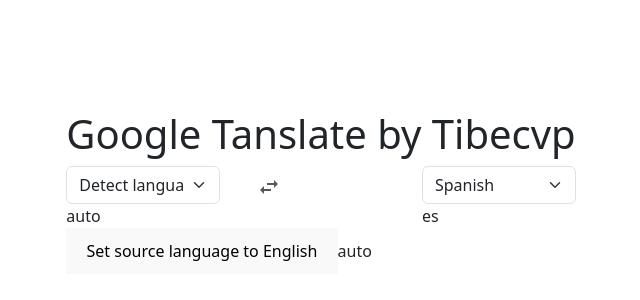
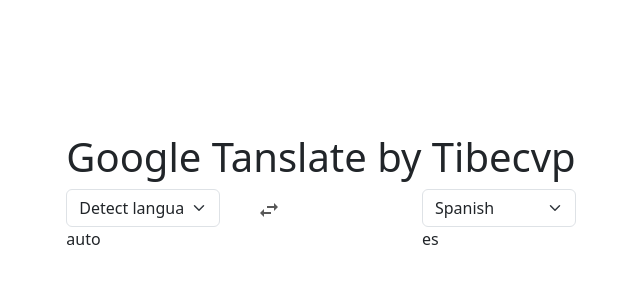
Before and after one commit to tibecvp/google-translate-clone, a React (Vite) app: page / in a window 1280 px wide. Shown: the part 208-508 px from the top of the page, without its empty margins (319-959 px from the left). Built offline with nearby package versions, Linux system fonts and the light colour scheme.

Commit message:
Refactor UI, removes debugging button and label

```diff
--- a/src/App.tsx
+++ b/src/App.tsx
@@ -39,11 +39,6 @@
           {targetLanguage}
         </Col>
       </Row>
-
-      <button onClick={() => {
-        setSourceLanguage('en')
-      }}>Set source language to English</button>
-      {sourceLanguage}
     </Container>
   )
 }
```
